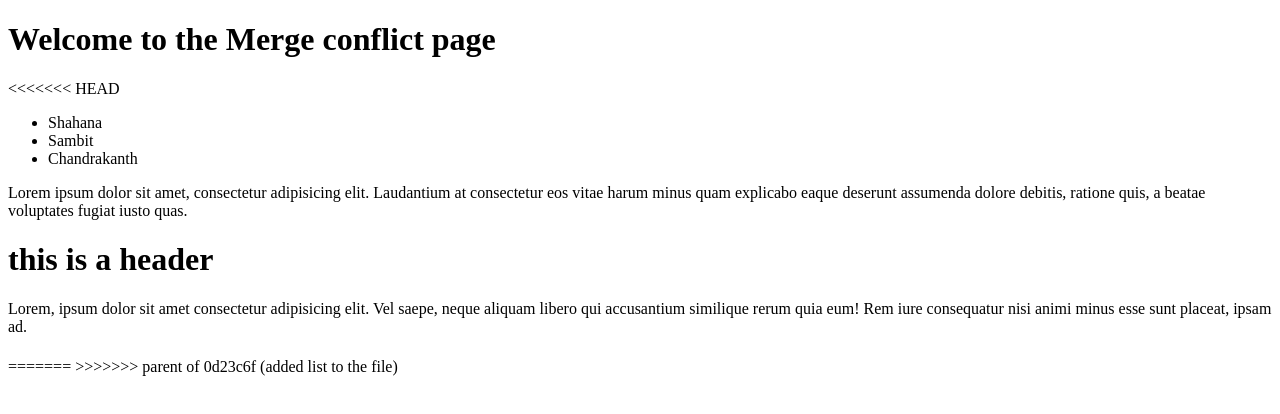
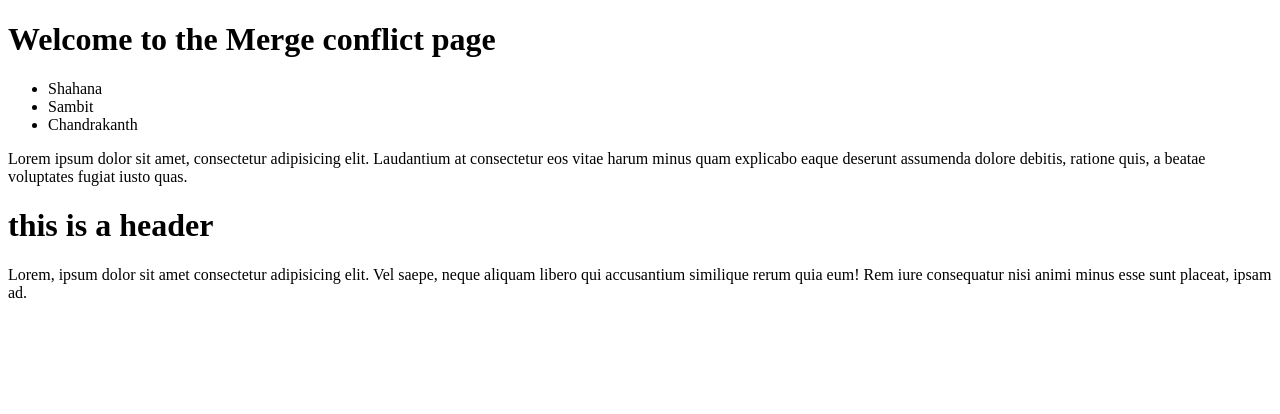
Before and after one commit to Raj7912/Automation, a plain HTML site: page conflict/index.html in a window 1280 px wide. Drawn offline with Linux system fonts and the light colour scheme.

Commit message:
Revert "Update index.html"
This reverts commit 91b3b68a24380471fb0b256a8d2ef934cd792342.

```diff
--- a/conflict/index.html
+++ b/conflict/index.html
@@ -7,7 +7,6 @@
 </head>
 <body>
      <h1>Welcome to the Merge conflict page</h1>
-<<<<<<< HEAD
     <ul>
       <li>Shahana</li>
       <li>Sambit</li>
@@ -17,7 +16,5 @@
 <h1>this is a header</h1>
 <p>Lorem, ipsum dolor sit amet consectetur adipisicing elit. Vel saepe, neque aliquam libero qui accusantium similique rerum quia eum! Rem iure consequatur nisi animi minus esse sunt placeat, ipsam ad.</p>
 <table><td></td></table>
-=======
->>>>>>> parent of 0d23c6f (added list to the file)
 </body>
 </html>
```
